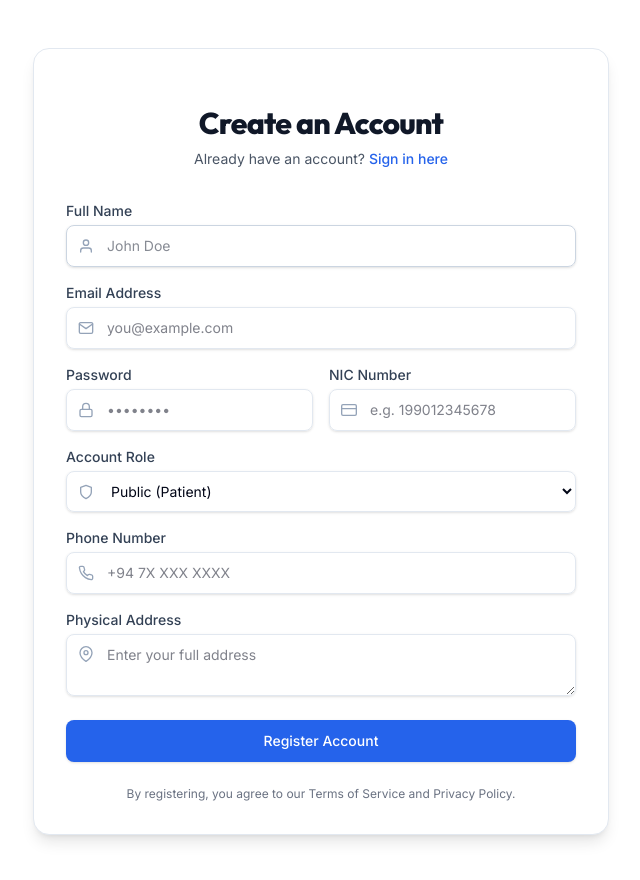
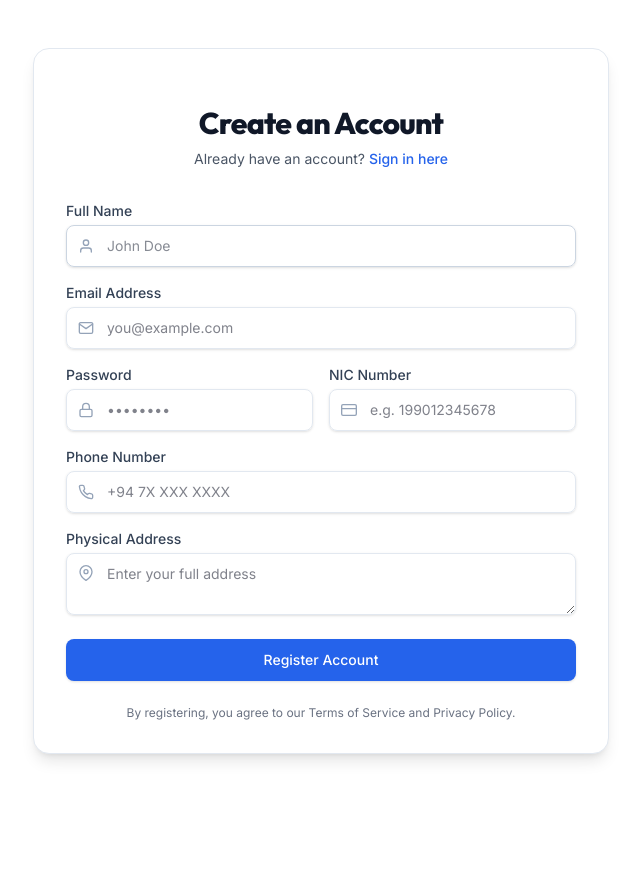
Before and after one commit to MiniduTH/vaxtrack-frontend, a React (Vite) app: page /register in a window 1280 px wide. Shown: the top 880 px of the page, without its empty margins (319-959 px from the left). After the commit the page ends 802 px from the top, so only its background shows below. Built offline with nearby package versions, Linux system fonts and the light colour scheme; no server answers.

Commit message:
fixed: Signup form shouldnt contain role dropdown

```diff
--- a/src/pages/auth/RegisterPage.jsx
+++ b/src/pages/auth/RegisterPage.jsx
@@ -2,7 +2,7 @@ import React, { useState } from 'react';
 import { useForm } from 'react-hook-form';
 import { useNavigate, Link } from 'react-router-dom';
 import toast from 'react-hot-toast';
-import { FiUser, FiMail, FiLock, FiPhone, FiMapPin, FiCreditCard, FiShield } from 'react-icons/fi';
+import { FiUser, FiMail, FiLock, FiPhone, FiMapPin, FiCreditCard } from 'react-icons/fi';
 import useAuthStore from '../../store/useAuthStore';
 import { registerUser } from '../../api/authApi';
 
@@ -15,7 +15,7 @@ const RegisterPage = () => {
   const onSubmit = async (data) => {
     try {
       setIsLoading(true);
-      const res = await registerUser(data);
+      const res = await registerUser({ ...data, role: 'Public' });
       // Backend returns { _id, name, email, role, token } directly
       const { token, ...user } = res.data;
       setLogin(user, token);
@@ -127,26 +127,6 @@ const RegisterPage = () => {
               {errors.nic && <p className="mt-1 text-sm text-danger-600 dark:text-danger-400 font-medium">{errors.nic.message}</p>}
             </div>
 
-            {/* Role Selection */}
-            <div className="md:col-span-2">
-              <label htmlFor="role" className="block text-sm font-medium text-secondary-700 dark:text-slate-300 mb-1">Account Role</label>
-              <div className="relative rounded-md shadow-sm">
-                <div className="absolute inset-y-0 left-0 pl-3 flex items-center pointer-events-none">
-                  <FiShield className="text-secondary-400 dark:text-slate-500" />
-                </div>
-                <select
-                  id="role"
-                  className="pl-10 block w-full sm:text-sm bg-card text-foreground border-border rounded-md focus:ring-primary-500 focus:border-primary-500 p-2.5 border outline-none transition-shadow"
-                  {...register('role', { required: 'Role is required' })}
-                  defaultValue="Public"
-                >
-                  <option value="Public">Public (Patient)</option>
-                  <option value="HospitalStaff">Hospital Staff</option>
-                  <option value="Admin">System Admin</option>
-                </select>
-              </div>
-            </div>
-
             {/* Phone */}
             <div className="md:col-span-2">
               <label htmlFor="phone" className="block text-sm font-medium text-secondary-700 dark:text-slate-300 mb-1">Phone Number</label>
```
